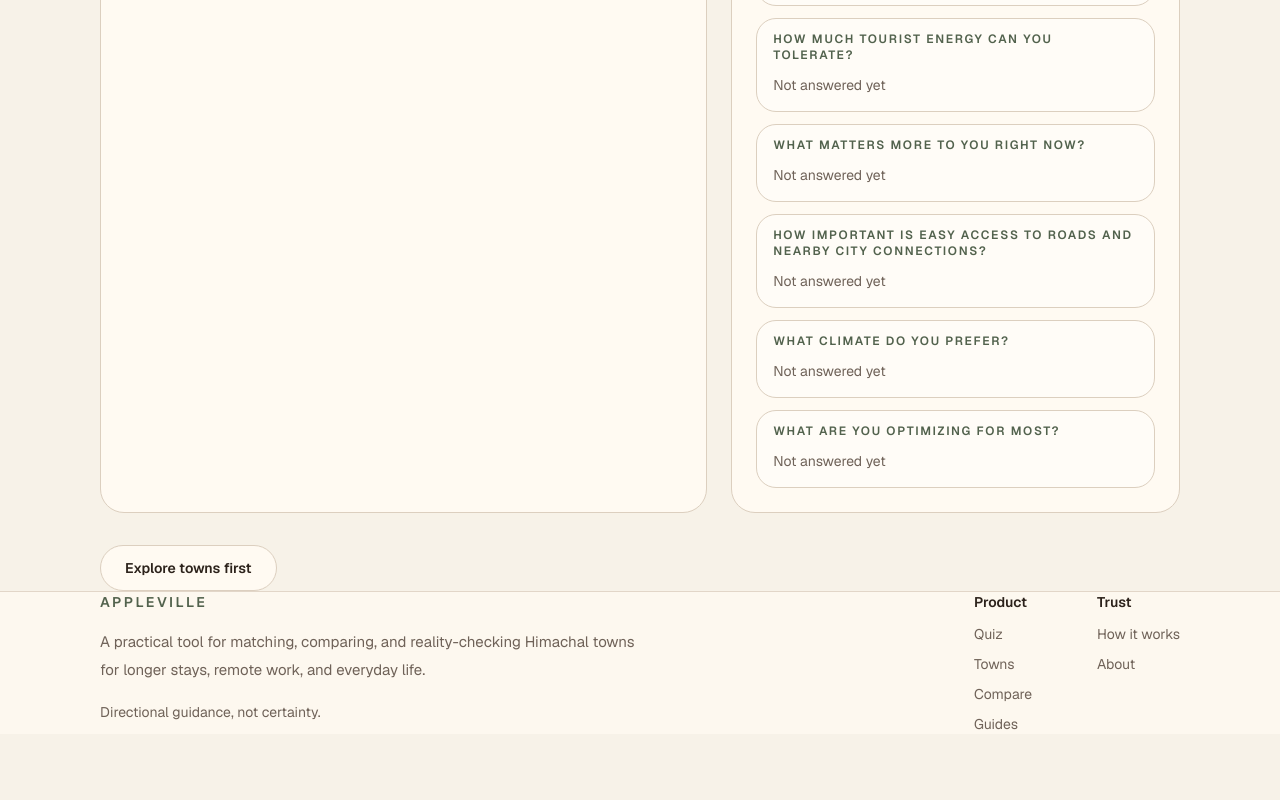
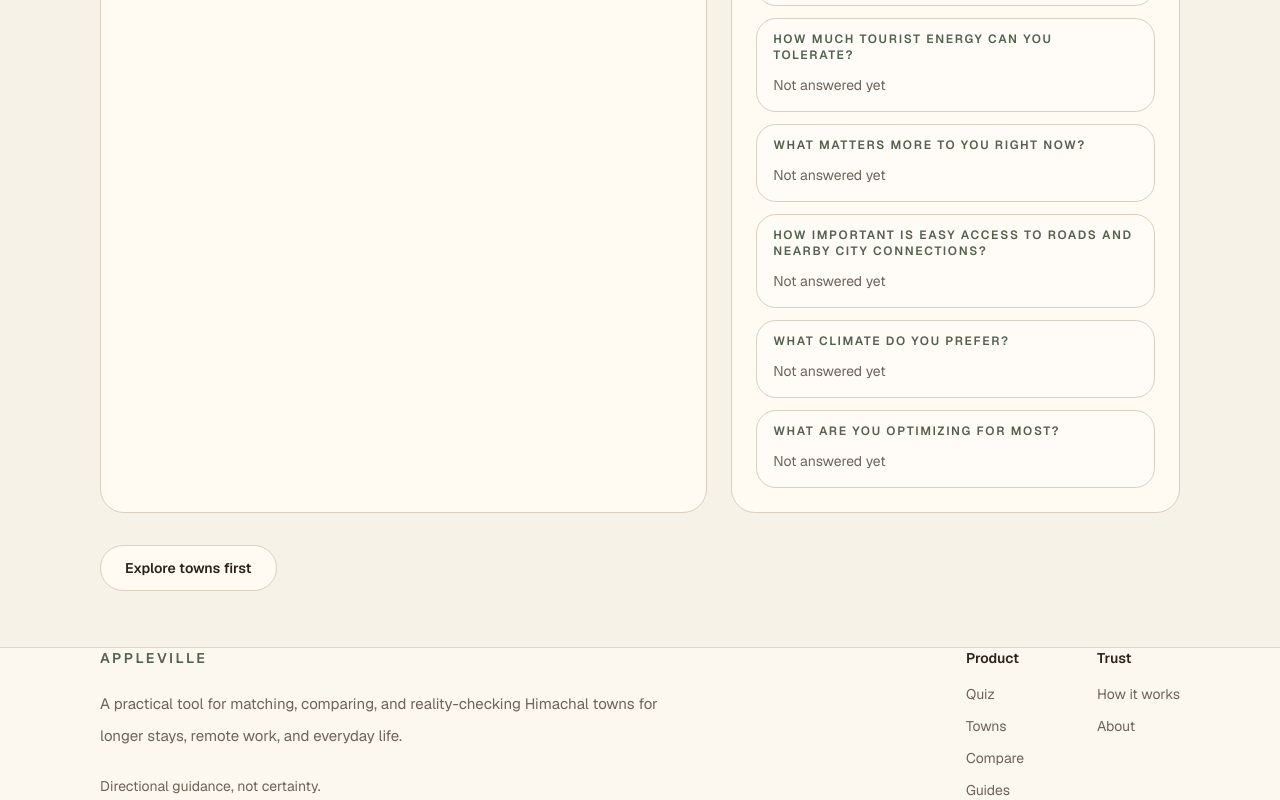
Before and after one commit to andy0056/appleville, a Next.js app: page /quiz in a window 1280 px wide. Shown: the part 1174-1974 px from the top of the page. Before the commit the page ends 1908 px from the top, so only its background shows below. Built offline with nearby package versions, Linux system fonts and the light colour scheme.

Commit message:
refactor: separate footer from page content

```diff
--- a/src/app/layout.tsx
+++ b/src/app/layout.tsx
@@ -48,7 +48,9 @@ export default function RootLayout({
           <div className="min-h-[calc(100vh-92px)] pt-3 md:min-h-[calc(100vh-104px)] md:pt-4">
             {children}
           </div>
-          <SiteFooter />
+          <div className="mt-10 md:mt-14">
+            <SiteFooter />
+          </div>
         </div>
       </body>
     </html>
--- a/src/components/site-footer.tsx
+++ b/src/components/site-footer.tsx
@@ -15,25 +15,25 @@ const trustLinks = [
 export function SiteFooter() {
   return (
     <footer className="border-t border-[var(--line)]/80 bg-[rgba(255,250,242,0.75)]">
-      <div className="container-app py-8 md:py-10">
-        <div className="grid gap-8 lg:grid-cols-[minmax(0,1fr)_320px] lg:items-start lg:gap-10">
-        <div className="max-w-[34rem] space-y-4">
+      <div className="container-app py-10 md:py-12">
+        <div className="grid gap-10 lg:grid-cols-[minmax(0,1fr)_360px] lg:items-start lg:gap-16">
+          <div className="max-w-[36rem] space-y-5">
             <p className="text-sm font-semibold uppercase tracking-[0.18em] text-[var(--forest)]">
               Appleville
             </p>
-          <p className="text-[15px] leading-7 text-pretty text-[var(--muted)]">
+            <p className="text-[15px] leading-8 text-pretty text-[var(--muted)]">
               A practical tool for matching, comparing, and reality-checking
               Himachal towns for longer stays, remote work, and everyday life.
             </p>
-          <p className="text-sm leading-6 text-[var(--muted)]">
+            <p className="text-sm leading-7 text-[var(--muted)]">
               Directional guidance, not certainty.
             </p>
           </div>
 
-        <div className="grid gap-8 sm:grid-cols-2 sm:gap-10 lg:justify-self-end">
-          <div className="space-y-3">
+          <div className="grid gap-8 sm:grid-cols-2 sm:gap-12 lg:justify-self-end">
+            <div className="space-y-4">
               <p className="text-sm font-semibold text-[var(--foreground)]">Product</p>
-            <div className="grid gap-2.5 text-sm text-[var(--muted)]">
+              <div className="grid gap-3 text-sm text-[var(--muted)]">
                 {productLinks.map((link) => (
                   <Link key={link.href} href={link.href} className="secondary-link">
                     {link.label}
@@ -42,9 +42,9 @@ export function SiteFooter() {
               </div>
             </div>
 
-          <div className="space-y-3">
+            <div className="space-y-4">
               <p className="text-sm font-semibold text-[var(--foreground)]">Trust</p>
-            <div className="grid gap-2.5 text-sm text-[var(--muted)]">
+              <div className="grid gap-3 text-sm text-[var(--muted)]">
                 {trustLinks.map((link) => (
                   <Link key={link.href} href={link.href} className="secondary-link">
                     {link.label}
```
Lines whose indentation alone changed are shown as unchanged.
